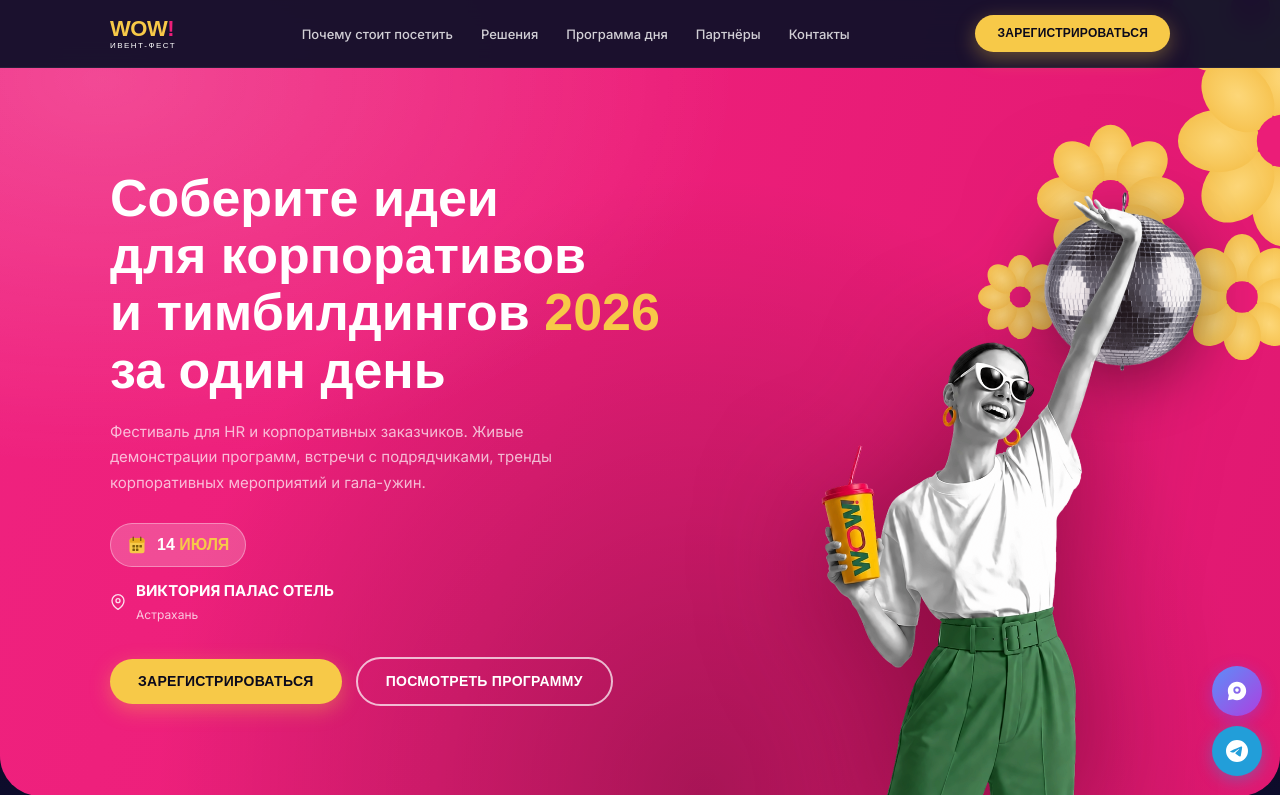
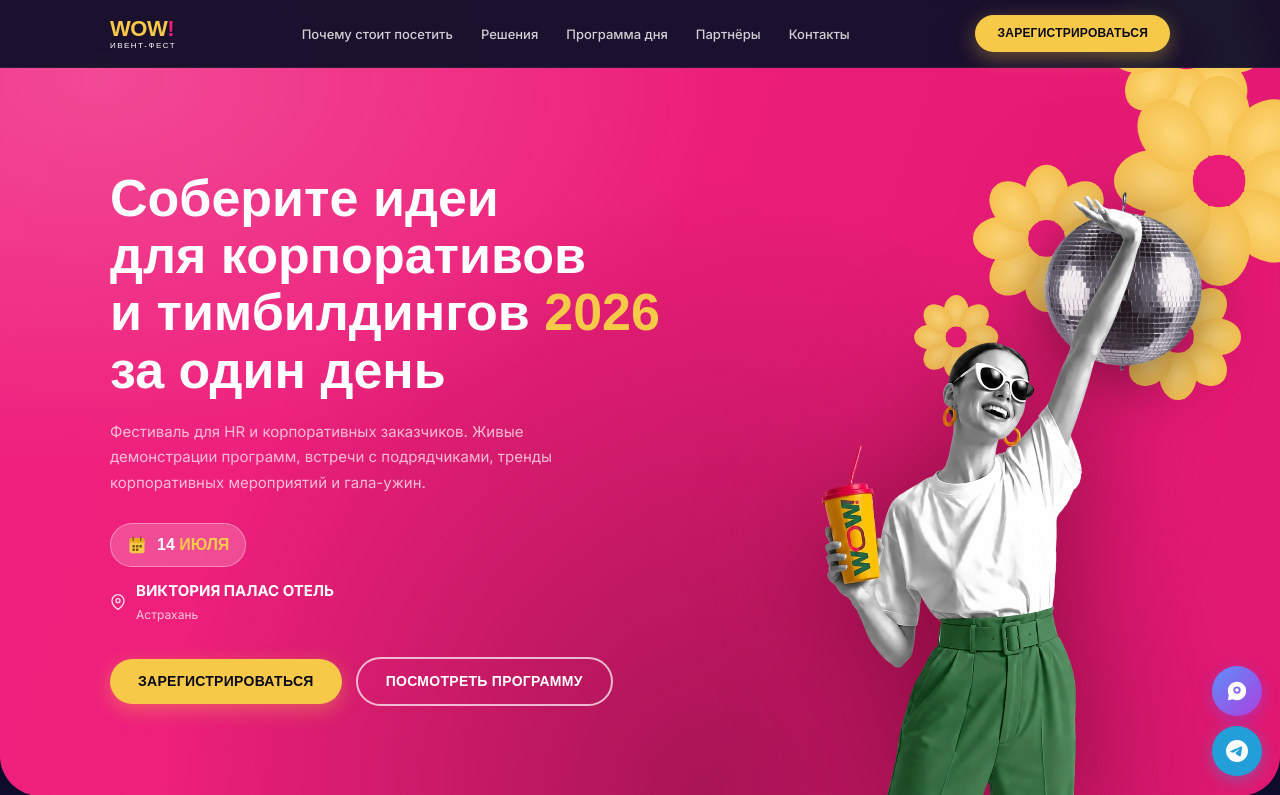
Before and after one commit to Yar008/Wowfest, a Flask app: page / in a window 1280 px wide. Shown: the top 795 px of the page. Run offline with Flask 3, Linux system fonts and the light colour scheme; some web fonts are replaced.

Commit message:
Update style.css

```diff
--- a/wow-fest/static/css/style.css
+++ b/wow-fest/static/css/style.css
@@ -285,8 +285,8 @@ img { max-width: 100%; height: auto; display: block; }
 }
 .hero__decor-flowers {
   position: absolute;
-  top: -6%;
-  right: -6%;
+  top: -1%;
+  right: -1%;
   width: 460px;
   opacity: 0.95;
   z-index: 1;
```
